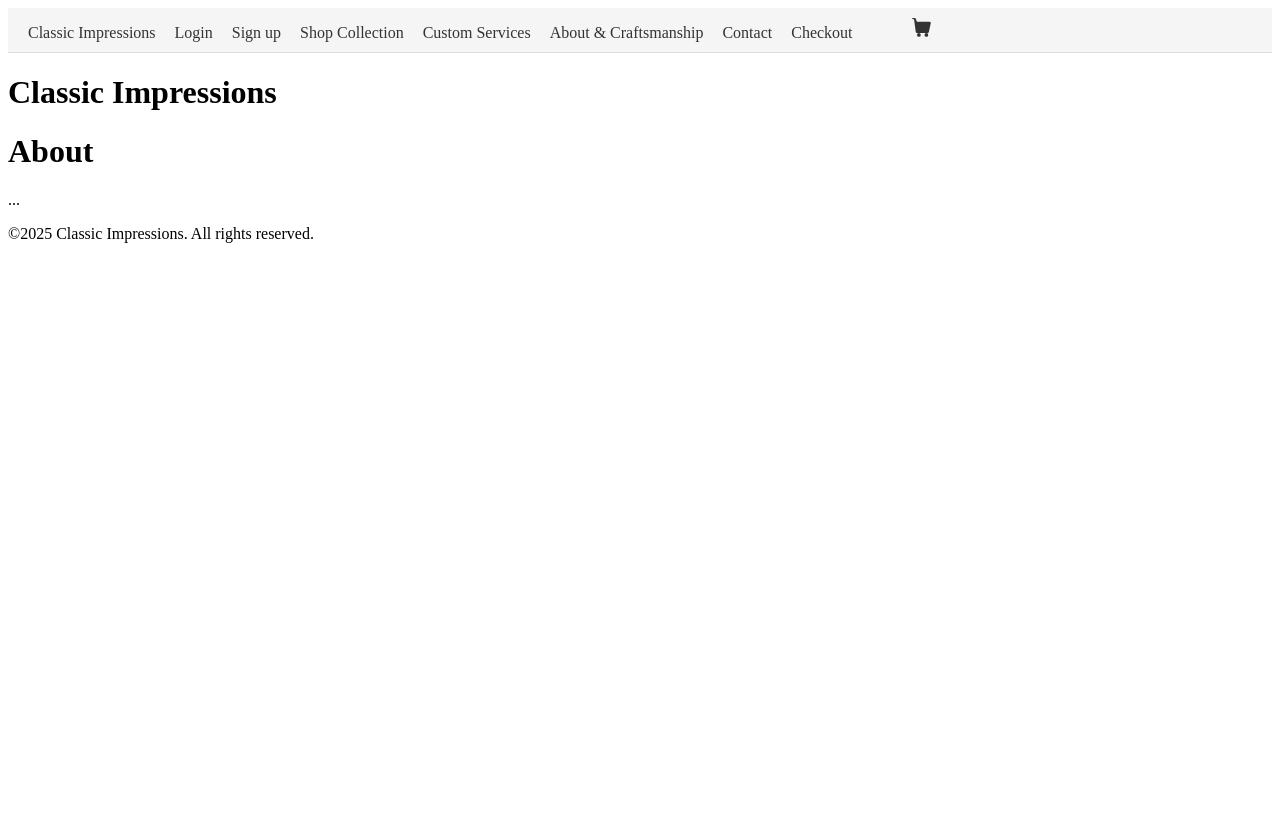
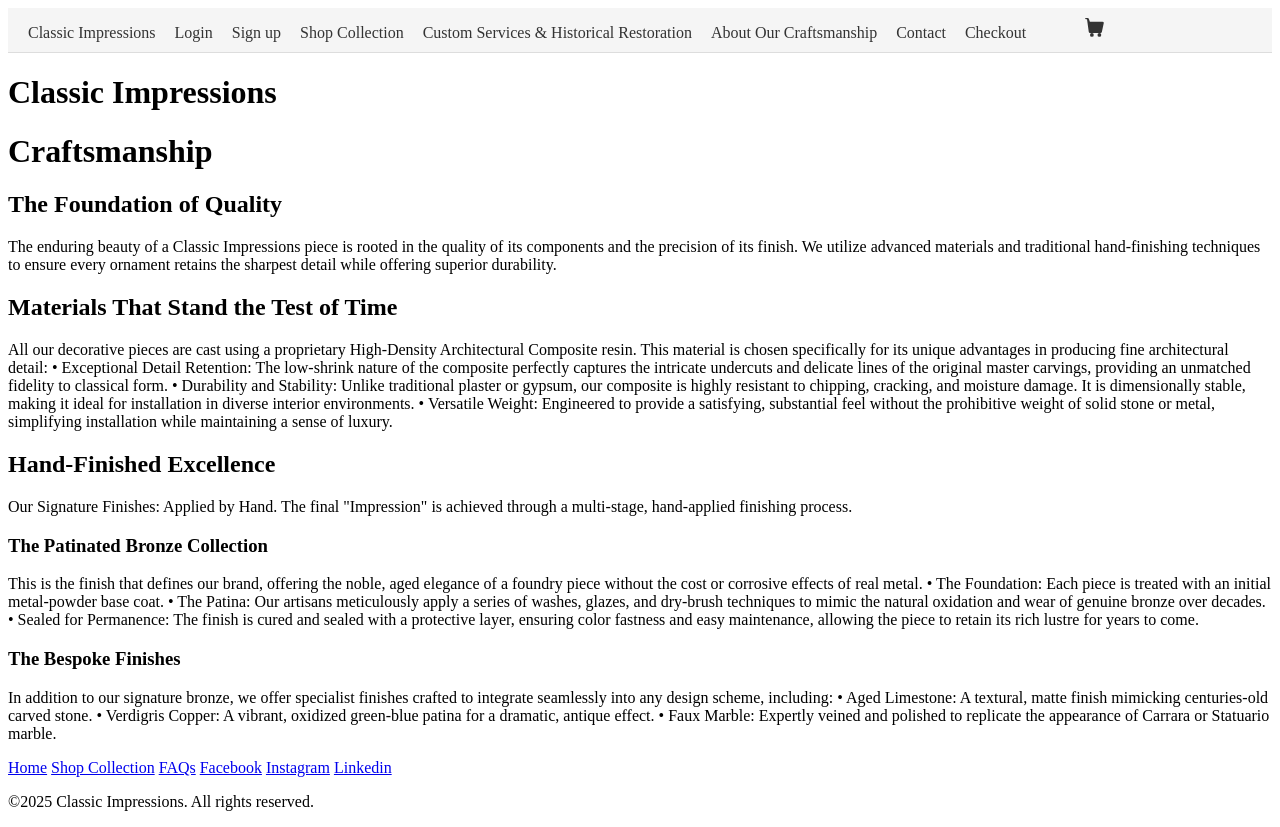
Before and after one commit to monicathomas8/Classic-Impressions, a Django app: page /about/ in a window 1280 px wide. Before the commit the page ends 243 px from the top, so only its background shows below. Run offline with Django 5.2, Linux system fonts and the light colour scheme.

Commit message:
created faq.html, view, url and placeholder content. updated footer. added content to about page

```diff
--- a/core/urls.py
+++ b/core/urls.py
@@ -8,6 +8,7 @@ from django.conf.urls.static import static
 urlpatterns = [
     path('', views.home, name='home'),                  # Home page
     path('about/', views.about, name='about'),          # About page
+    path('faq/', views.faq, name='faq'),                # FAQ page
     path('accounts/', include('accounts.urls')),         # User accounts
     path('admin/', admin.site.urls),                     # Admin site
     path("orders/", include("orders.urls")),               # Order management
--- a/core/views.py
+++ b/core/views.py
@@ -14,3 +14,10 @@ def about(request):
     Simple about page for the project.
     """
     return render(request, 'about.html')
+
+
+def faq(request):
+    """
+    Simple FAQ page for the project.
+    """
+    return render(request, 'faq.html')
--- a/templates/about.html
+++ b/templates/about.html
@@ -1,5 +1,50 @@
 {% extends "base.html" %}
 {% block content %}
-  <h1>About</h1>
-  <p>...</p>
+  <h1>Craftsmanship</h1>
+  <h2>The Foundation of Quality</h2>
+  <p>
+        The enduring beauty of a Classic Impressions piece is rooted in the quality of its
+        components and the precision of its finish. We utilize advanced materials and traditional
+        hand-finishing techniques to ensure every ornament retains the sharpest detail while offering superior durability.
+  </p>
+
+  <h2>Materials That Stand the Test of Time</h2>
+  <p>
+        All our decorative pieces are cast using a proprietary High-Density Architectural Composite resin.
+        This material is chosen specifically for its unique advantages in producing fine architectural detail:
+        • Exceptional Detail Retention: The low-shrink nature of the composite perfectly captures the intricate undercuts
+        and delicate lines of the original master carvings, providing an unmatched fidelity to classical form.
+        • Durability and Stability: Unlike traditional plaster or gypsum, our composite is highly resistant
+        to chipping, cracking, and moisture damage. It is dimensionally stable, making it ideal
+        for installation in diverse interior environments.
+        • Versatile Weight: Engineered to provide a satisfying, substantial feel without the prohibitive
+        weight of solid stone or metal, simplifying installation while maintaining a sense of luxury.
+  </p>
+
+    <h2>Hand-Finished Excellence</h2>
+    <p>
+        Our Signature Finishes: Applied by Hand.
+        The final "Impression" is achieved through a multi-stage, hand-applied finishing process.
+    </p>
+
+    <h3>The Patinated Bronze Collection</h3>
+    <p>
+        This is the finish that defines our brand, offering the noble,
+        aged elegance of a foundry piece without the cost or corrosive effects of real metal.
+        • The Foundation: Each piece is treated with an initial metal-powder base coat.
+        • The Patina: Our artisans meticulously apply a series of washes, glazes,
+        and dry-brush techniques to mimic the natural oxidation and wear of genuine bronze over decades.
+        • Sealed for Permanence: The finish is cured and sealed with a protective layer,
+        ensuring color fastness and easy maintenance, allowing the piece to retain its rich lustre for years to come.
+    </p>
+    <h3>The Bespoke Finishes</h3>
+    <p>
+        In addition to our signature bronze, we offer specialist finishes crafted
+        to integrate seamlessly into any design scheme, including:
+        • Aged Limestone: A textural, matte finish mimicking centuries-old carved stone.
+        • Verdigris Copper: A vibrant, oxidized green-blue patina for a dramatic, antique effect.
+        • Faux Marble: Expertly veined and polished to replicate the appearance of Carrara or Statuario marble.
+    </p>
+
+
 {% endblock %}
--- a/templates/base.html
+++ b/templates/base.html
@@ -22,8 +22,8 @@
                         <li><a href="{% url 'signup' %}">Sign up</a></li>
                     {% endif %}
                     <li><a href="{% url 'products' %}">Shop Collection</a></li>
-                    <li><a href="#">Custom Services</a></li>
-                    <li><a href="{% url 'about' %}">About & Craftsmanship</a></li>
+                    <li><a href="#">Custom Services & Historical Restoration</a></li>
+                    <li><a href="{% url 'about' %}">About Our Craftsmanship</a></li>
                     <li><a href="#">Contact</a></li>
                     <li><a href="{% url 'checkout' %}">Checkout</a></li>
                     <li ><a id="cartButton" href="{% url 'cart_detail' %}">
@@ -59,6 +59,12 @@
         </main>
 
         <footer>
+            <a href="{% url 'home' %}">Home</a>
+            <a href="{% url 'products' %}">Shop Collection</a>
+            <a href="{% url 'faq' %}">FAQs</a>
+            <a href="#">Facebook</a>
+            <a href="#">Instagram</a>
+            <a href="#">Linkedin</a>
             <p>&copy;2025 Classic Impressions. All rights reserved.</p>
         </footer>
     <script src="{% static 'js/script.js' %}"></script>
```
Also changed, not shown: templates/faq.html (added, +25 -0 lines), templates/home.html (+8 -0 lines).
